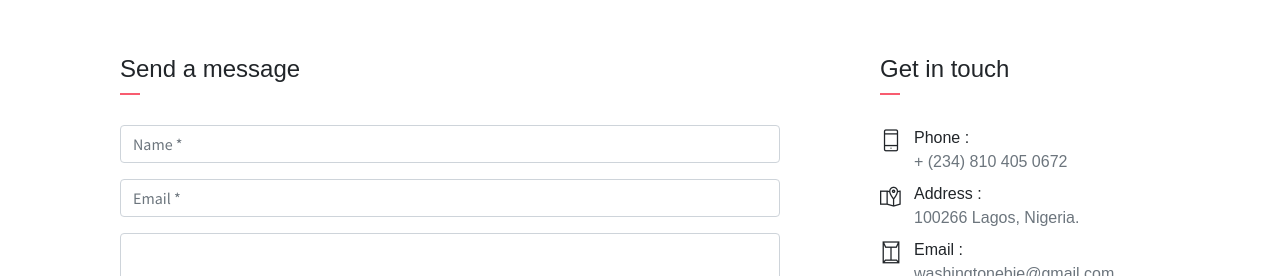
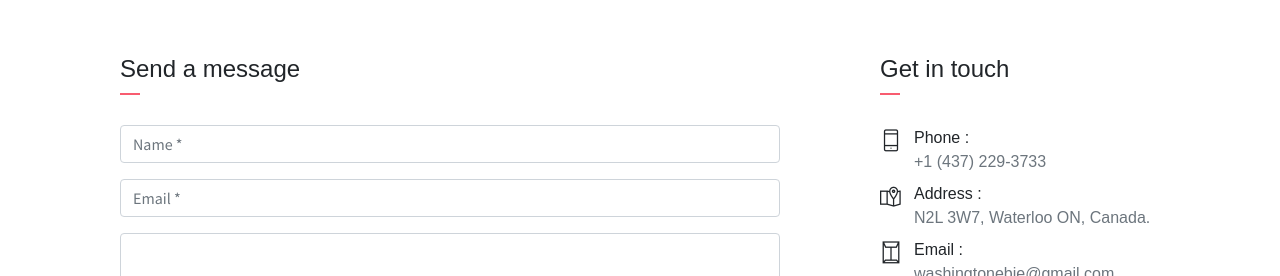
Before and after one commit to sirwash/sirwash.github.io, a website: page index.html in a window 1280 px wide. Shown: the part 4649-4925 px from the top of the page. Drawn offline with Linux system fonts and the light colour scheme; some packages are replaced by stand-ins of ours.

Commit message:
index.html

```diff
--- a/index.html
+++ b/index.html
@@ -774,7 +774,7 @@
                                 <i class="ti-mobile icon-md"></i>
                             </div>
                             <div class="col-10 ">
-                                <h6 class="d-inline">Phone : <br> <span class="text-muted">+ (234) 810 405 0672</span></h6>
+                                <h6 class="d-inline">Phone : <br> <span class="text-muted">+1 (437) 229-3733</span></h6>
                             </div>
                         </div>
                         <div class="row mb-2">
@@ -782,7 +782,7 @@
                                 <i class="ti-map-alt icon-md"></i>
                             </div>
                             <div class="col-10">
-                                <h6 class="d-inline">Address :<br> <span class="text-muted">100266 Lagos, Nigeria.</span></h6>
+                                <h6 class="d-inline">Address :<br> <span class="text-muted">N2L 3W7, Waterloo ON, Canada.</span></h6>
                             </div>
                         </div>
                         <div class="row mb-2">
```
